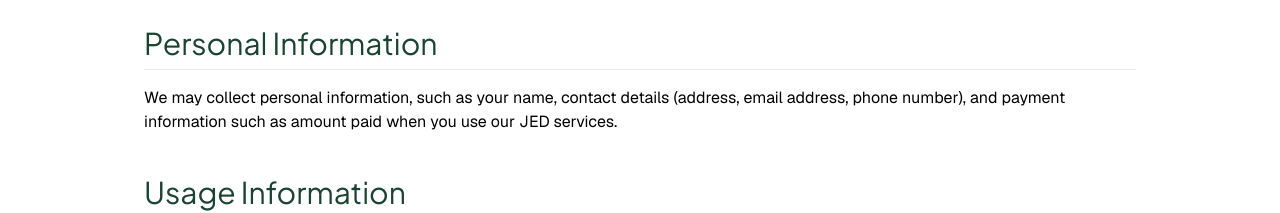
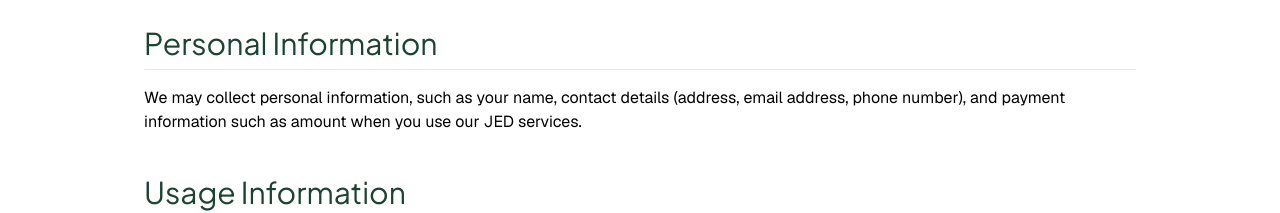
Before and after one commit to InteliTech-Inc/jed, a Next.js app: page /resources/privacy-policy in a window 1280 px wide. Shown: the part 350-563 px from the top of the page. Built offline with nearby package versions, Linux system fonts and the light colour scheme.

Commit message:
fix(app): sentential

```diff
--- a/src/app/(landing)/resources/privacy-policy/page.tsx
+++ b/src/app/(landing)/resources/privacy-policy/page.tsx
@@ -6,7 +6,7 @@ const TERMS_CONTENT = [
     title: "Personal Information",
     text: `  We may collect personal information, such as your
 name, contact details (address, email address, phone number), and payment
-information such as amount paid when you use our JED services.`,
+information such as amount when you use our JED services.`,
   },
 
   {
```
